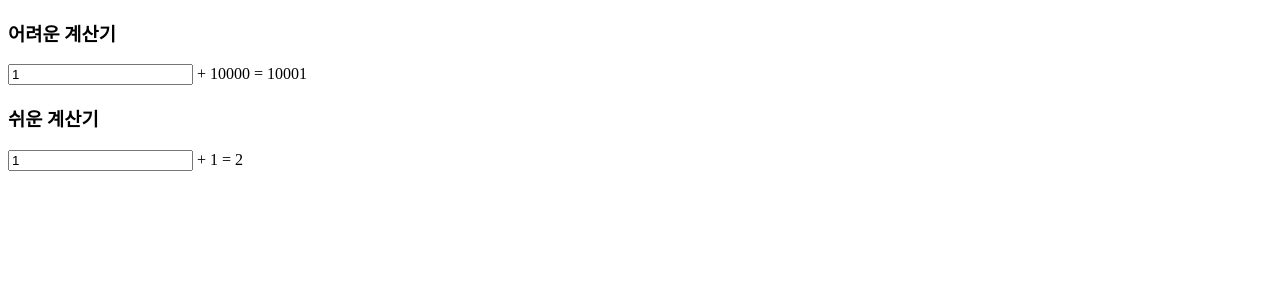
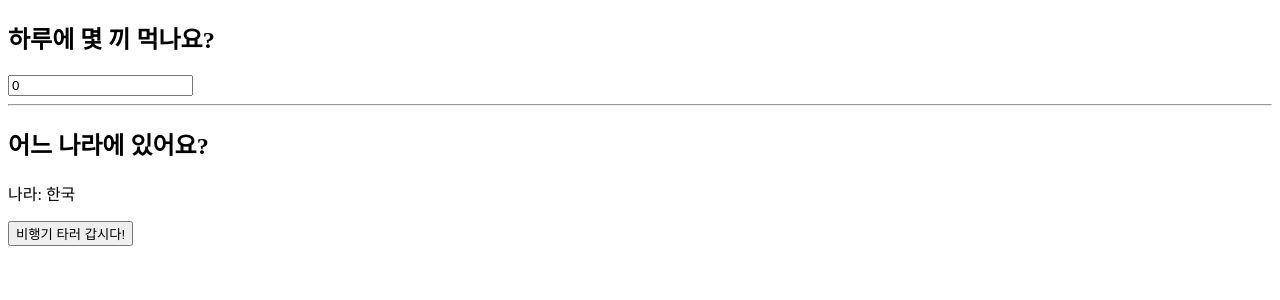
Before and after one commit to skdding3/react2022-prac, a React (Create React App) app: page / in a window 1280 px wide. Shown: the top 300 px of the page. Built offline with nearby package versions, Linux system fonts and the light colour scheme.

Commit message:
useMemo Prac 2

```diff
--- a/src/App.js
+++ b/src/App.js
@@ -1,45 +1,8 @@
-import React, { useMemo, useState } from "react";
-
-const hardCalculate = (number) => {
-  console.log("어려운 계산!");
-  for (let i = 0; i < 99999999; i++) {} // 생각하는 시간
-  return number + 10000;
-};
-
-const easyCalculate = (number) => {
-  console.log("쉬운 계산!");
-  return number + 1;
-};
+import React from "react";
+import UseMemoPrac from "./component/useMemoPrac";
 
 function App() {
-  const [hardNumber, setHardNumber] = useState(1);
-  const [easyNumber, setEasyNumber] = useState(1);
-
-  // const hardSum = hardCalculate(hardNumber);
-  const hardSum = useMemo(() => {
-    return hardCalculate(hardNumber);
-  }, [hardNumber]);
-  const easySum = easyCalculate(easyNumber);
-
-  return (
-    <div>
-      <h3>어려운 계산기</h3>
-      <input
-        type="number"
-        value={hardNumber}
-        onChange={(e) => setHardNumber(parseInt(e.target.value))}
-      />
-      <span> + 10000 = {hardSum}</span>
-
-      <h3>쉬운 계산기</h3>
-      <input
-        type="number"
-        value={easyNumber}
-        onChange={(e) => setEasyNumber(parseInt(e.target.value))}
-      />
-      <span> + 1 = {easySum}</span>
-    </div>
-  );
+  return <UseMemoPrac />;
 }
 
 export default App;
--- /dev/null
+++ b/src/component/useMemoPrac.jsx
@@ -0,0 +1,36 @@
+import React, { useState, useEffect, useMemo } from "react";
+
+function UseMemoPrac() {
+  // State
+  const [number, setNumber] = useState(0);
+  const [isKorea, setIsKorea] = useState(true);
+
+  const location = useMemo(() => {
+    return {
+      country: isKorea ? "한국" : "외국",
+    };
+  }, [isKorea]);
+
+  // Effect
+  useEffect(() => {
+    // 오래걸리는 작업에 유용하다
+    console.log("useEffect 호출");
+  }, [location]);
+
+  return (
+    <div>
+      <h2>하루에 몇 끼 먹나요?</h2>
+      <input
+        type="number"
+        value={number}
+        onChange={(e) => setNumber(e.target.value)}
+      />
+      <hr />
+      <h2>어느 나라에 있어요?</h2>
+      <p>나라: {location.country}</p>
+      <button onClick={() => setIsKorea(!isKorea)}>비행기 타러 갑시다!</button>
+    </div>
+  );
+}
+
+export default UseMemoPrac;
```
